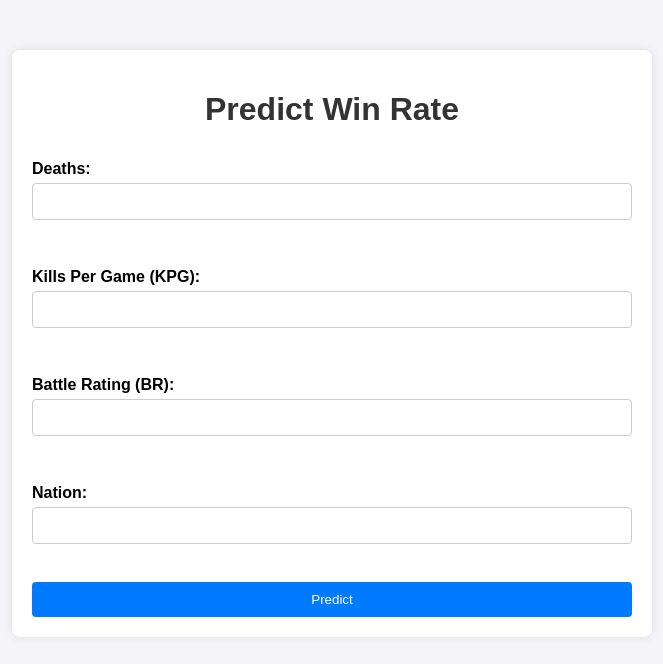
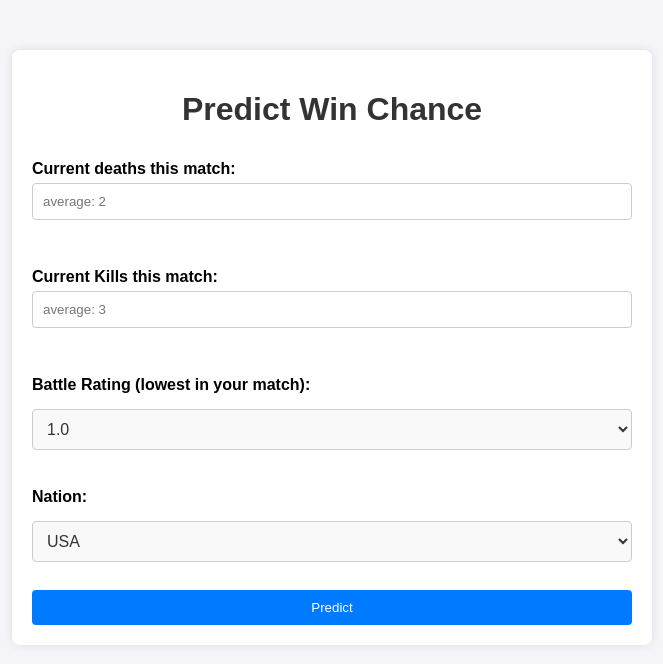
Before and after one commit to yadead/SE-MLproject-RUDI, a Flask app: page / in a window 1280 px wide. Shown: the top 664 px of the page, without its empty margins (308-971 px from the left). Run offline with Flask 3, Linux system fonts and the light colour scheme; parts of the project's set-up code (start-up, migrations or seed data) failed here and were passed over.

Commit message:
added features to website like colours and rounding for win chance, also added dropdowns for battlerating and nation. also changed some names so the website made more sense

```diff
--- a/static/style.css
+++ b/static/style.css
@@ -48,3 +48,21 @@ button {
 button:hover {
   background-color: #0056b3;
 }
+
+/* Style for the dropdown */
+.dropdown {
+  width: 100%;
+  padding: 10px;
+  margin: 10px 0;
+  border: 1px solid #ccc;
+  border-radius: 4px;
+  background-color: #f9f9f9;
+  font-size: 16px;
+  color: #333;
+}
+
+.dropdown:focus {
+  border-color: #007bff;
+  outline: none;
+  box-shadow: 0 0 5px rgba(0, 123, 255, 0.5);
+}
--- a/templates/index.html
+++ b/templates/index.html
@@ -8,32 +8,77 @@
   </head>
   <body>
     <div class="container">
-      <h1>Predict Win Rate</h1>
+      <h1>Predict Win Chance</h1>
       <form method="POST" action="/predict">
-        <label for="deaths">Deaths:</label>
+        <label for="deaths">Current deaths this match:</label>
         <input
           type="number"
-          step="0.01"
           id="deaths"
           name="deaths"
+          value="{{ request.form.deaths if request.form.deaths else '' }}"
+          placeholder="average: 2"
           required
         /><br />
 
-        <label for="kpg">Kills Per Game (KPG):</label>
-        <input type="number" step="0.01" id="kpg" name="kpg" required /><br />
+        <label for="kpg">Current Kills this match:</label>
+        <input
+          type="number"
+          id="kpg"
+          name="kpg"
+          value="{{ request.form.kpg if request.form.kpg else '' }}"
+          placeholder="average: 3"
+          required
+        /><br />
 
-        <label for="br">Battle Rating (BR):</label>
-        <input type="number" step="0.01" id="br" name="br" required /><br />
+        <label for="br">Battle Rating (lowest in your match):</label>
+        <select id="br" name="br" class="dropdown" required>
+          {% for value in [1.0, 1.3, 1.7, 2.0, 2.3, 2.7, 3.0, 3.3, 3.7, 4.0, 4.3, 4.7, 5.0, 5.3, 5.7, 6.0, 6.3, 6.7, 7.0, 7.3, 7.7, 8.0, 8.3, 8.7, 9.0, 9.3, 9.7, 10.0, 10.3, 10.7, 11.0, 11.3, 11.7, 12.0] %}
+          <option value="{{ value }}" {% if request.form.br == value|string %}selected{% endif %}>
+            {{ value }}
+          </option>
+          {% endfor %}
+        </select><br />
 
         <label for="nation">Nation:</label>
-        <input type="text" id="nation" name="nation" required /><br />
+        <select id="nation" name="nation" class="dropdown" required>
+          {% for nation in ["USA", "USSR", "Germany", "Britain", "Japan", "China", "Italy", "France", "Sweden", "Israel"] %}
+          <option value="{{ nation }}" {% if request.form.nation == nation %}selected{% endif %}>
+            {{ nation }}
+          </option>
+          {% endfor %}
+        </select><br />
 
         <button type="submit">Predict</button>
       </form>
 
-      {% if prediction %}
-      <h2>Predicted Win Rate: {{ prediction }}%</h2>
-      {% endif %} {% if error %}
+{% if prediction %}
+<h2
+  style="
+    color:
+      {% if prediction <= 25 %}black
+      {% elif prediction <= 45 %}red
+      {% elif prediction <= 55 %}#996600 /* Darker yellow for better contrast */
+      {% elif prediction <= 75 %}green
+      {% else %}blue
+      {% endif %};
+    background-color:
+      {% if prediction <= 25 %}#f0f0f0
+      {% elif prediction <= 45 %}#ffe5e5
+      {% elif prediction <= 55 %}#fff2cc /* Light yellow background */
+      {% elif prediction <= 75 %}#e5ffe5
+      {% else %}#e5f0ff
+      {% endif %};
+    padding: 10px;
+    border-radius: 5px;
+    text-align: center;
+    font-weight: bold;
+  "
+>
+  Predicted Win Chance: {{ prediction | round(2) }}%
+</h2>
+{% endif %}
+
+      {% if error %}
       <h2 style="color: red">Error: {{ error }}</h2>
       {% endif %}
     </div>
```
Also changed, not shown: 3.Model Training/training_data.csv, 4.Model Testing and Validation/testing_data.csv, 8 other files.
